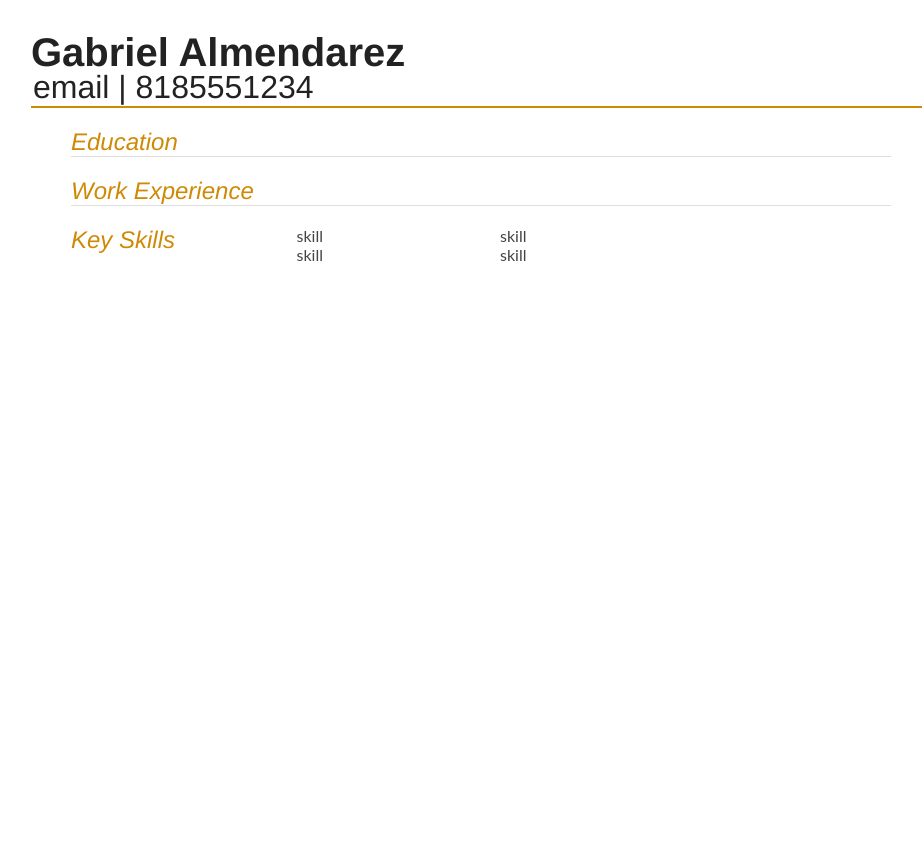
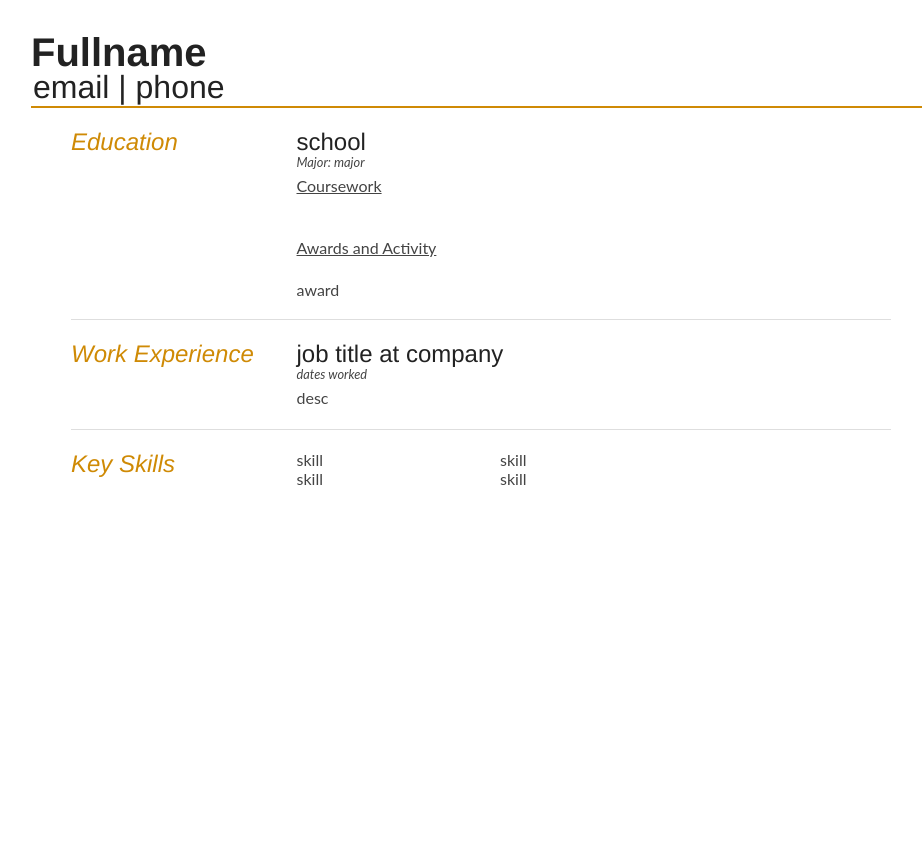
Before and after one commit to haquem1/Resume-Build, a Node server app: page /pdf in a window 1280 px wide. Shown: the whole page, without its empty margins (159-1081 px from the left). Run offline with Node 20, Linux system fonts and the light colour scheme.

Commit message:
resolved pug issues for pdf, can successfully convert pug to pdf, can read json files

```diff
--- /dev/null
+++ b/resume-build/models/data.json
@@ -0,0 +1,15 @@
+{
+  "name": "Fullname",
+  "email": "email",
+  "phone": "phone",
+  "school": "school",
+  "major": "major",
+  "course": "course",
+  "awards": "award",
+  "experience": {
+    "job": "job title",
+    "company": "company",
+    "dateWorked": "dates worked",
+    "desc": "desc"
+  }
+}
--- a/resume-build/package.json
+++ b/resume-build/package.json
@@ -10,7 +10,10 @@
     "cookie-parser": "~1.4.3",
     "debug": "~2.6.0",
     "express": "~4.14.1",
+    "html-pdf": "^2.1.0",
+    "html-template-pdf": "^0.1.1-0",
     "morgan": "~1.7.0",
+    "pdfkit": "^0.8.2",
     "pug": "^2.0.0-rc.1",
     "serve-favicon": "~2.3.2"
   },
--- a/resume-build/public/stylesheets/style.css
+++ b/resume-build/public/stylesheets/style.css
@@ -117,7 +117,7 @@
 	width: 25%;
 }
 
-.sectionContent {
+.sectionContent, .pdfContent {
 	float: right;
 	width: 72.5%;
 }
@@ -129,7 +129,7 @@
 	color: #cf8a05;
 }
 
-.sectionContent h2 {
+.sectionContent h2, .pdfContent h2 {
 	font-family: 'Rokkitt', Helvetica, Arial, sans-serif;
 	font-size: 1.5em;
 	margin-bottom: -2px;
--- a/resume-build/routes/index.js
+++ b/resume-build/routes/index.js
@@ -1,27 +1,20 @@
 var express = require('express');
 var router = express.Router();
+var data = require('../models/data.json');
 
 /* GET home page. */
 router.get('/', function(req, res, next) {
-  res.render('index.html', { title: 'Home' });
+  res.render('index.html');
 });
 
 /* GET created resume and render HTML string to PDF */
 router.get('/pdf', function(req, res, next) {
-  res.locals.name = "Gabriel Almendarez";
-  res.locals.email = "email";
-  res.locals.phone = "8185551234";
-  res.locals.school = "school";
-  res.locals.major = "major";
-  res.locals.courses = "course";
-  res.locals.awards = "awards";
-  res.locals.experience = {
-      job: "jobTitle",
-      company: "company",
-      dateWorked: "dates worked",
-      desc: "desc"
-  };
-  res.render('index', { title: 'Pdf' });
+  res.render('index', { data : data });
+});
+
+/* POST created resume and render HTML string to PDF */
+router.post('/makePDF', function(req, res, next) {
+  res.render('index', { data : req.data });
 });
 
 module.exports = router;
--- a/resume-build/views/education.pug
+++ b/resume-build/views/education.pug
@@ -1,16 +1,16 @@
 section
   div.sectionTitle
     h1 Education
-  div.sectionContent
+  div.pdfContent
     article
-      h2 #{school}
-      p.subDetails Major: #{major}
+      h2 #{data.school}
+      p.subDetails Major: #{data.major}
       p
         u Coursework
         ul.keySkills
-          li #{courses}
+          li #{data.courses}
       p
         u Awards and Activity
         ul.keySkills
-          li #{awards}
+          li #{data.awards}
   div.clear
--- a/resume-build/views/experience.pug
+++ b/resume-build/views/experience.pug
@@ -1,9 +1,9 @@
 section
   div.sectionTitle
     h1 Work Experience
-  div.sectionContent
+  div.pdfContent
     article
-      h2 #{experience.job} at #{experience.company}
-      p.subDetails #{experience.dateWorked}
-      p #{experience.desc}
+      h2 #{data.experience.job} at #{data.experience.company}
+      p.subDetails #{data.experience.dateWorked}
+      p #{data.experience.desc}
   div.clear
--- a/resume-build/views/index.pug
+++ b/resume-build/views/index.pug
@@ -1,10 +1,10 @@
 extends layout
 
 block content
-  div#cv.instaFade
+  div#cv
     div.mainDetails
       include personal
-    div#mainArea.quickFade.delayFive
+    div#mainArea
       include education
       include experience
       include skills
--- a/resume-build/views/layout.pug
+++ b/resume-build/views/layout.pug
@@ -3,5 +3,8 @@
   head
     title #{name} Resume
     link(rel='stylesheet', href='/stylesheets/style.css')
+    script(type='text/javascript' src='data.json')
+    script.
+      var data = JSON.parse('/data');
   body
     block content
--- a/resume-build/views/personal.pug
+++ b/resume-build/views/personal.pug
@@ -1,4 +1,4 @@
 div#name
-  h1.quickFade.delayTwo #{name}
-  h2.quickFade.delayThree #{email} | #{phone}
+  h1 #{data.name}
+  h2 #{data.email} | #{data.phone}
 div.clear
```
Also changed, not shown: resume-build/public/app.js (added, +38 -0 lines), resume-build/public/index.html (+13 -0 lines).
